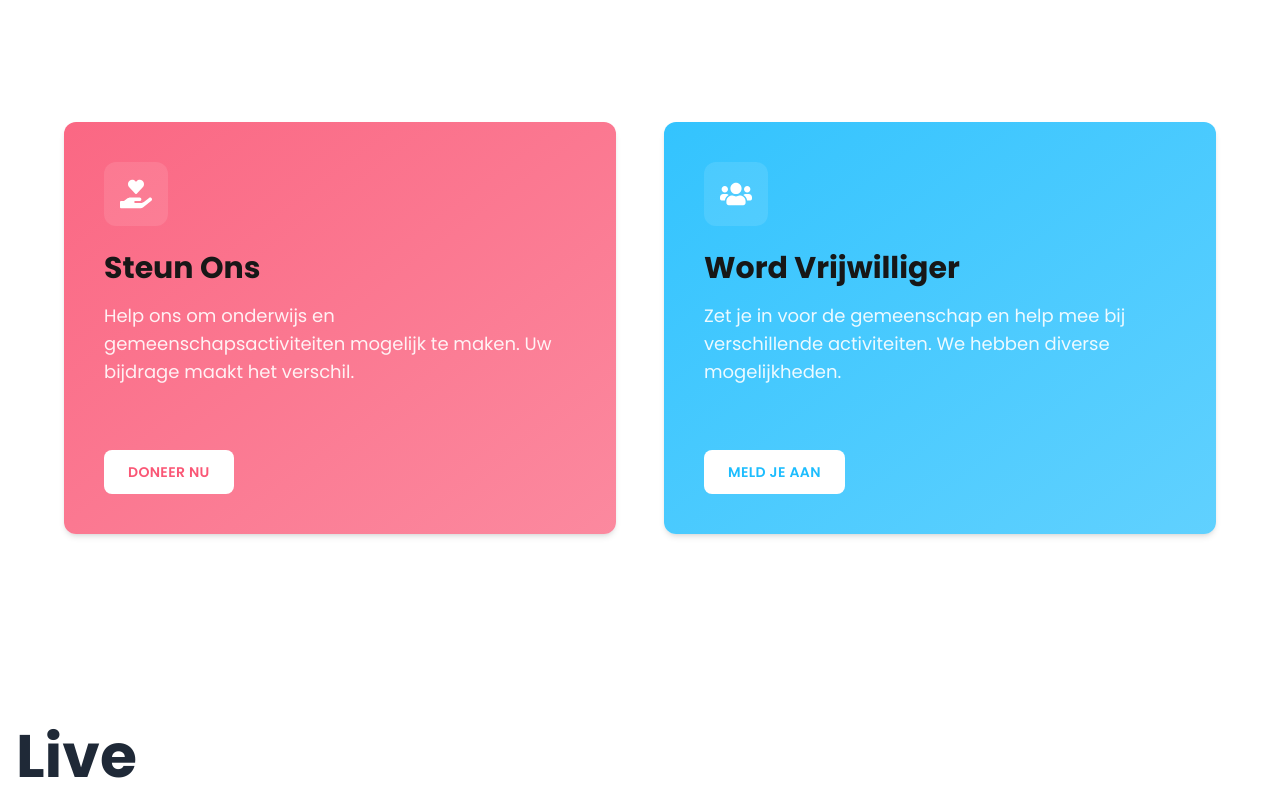
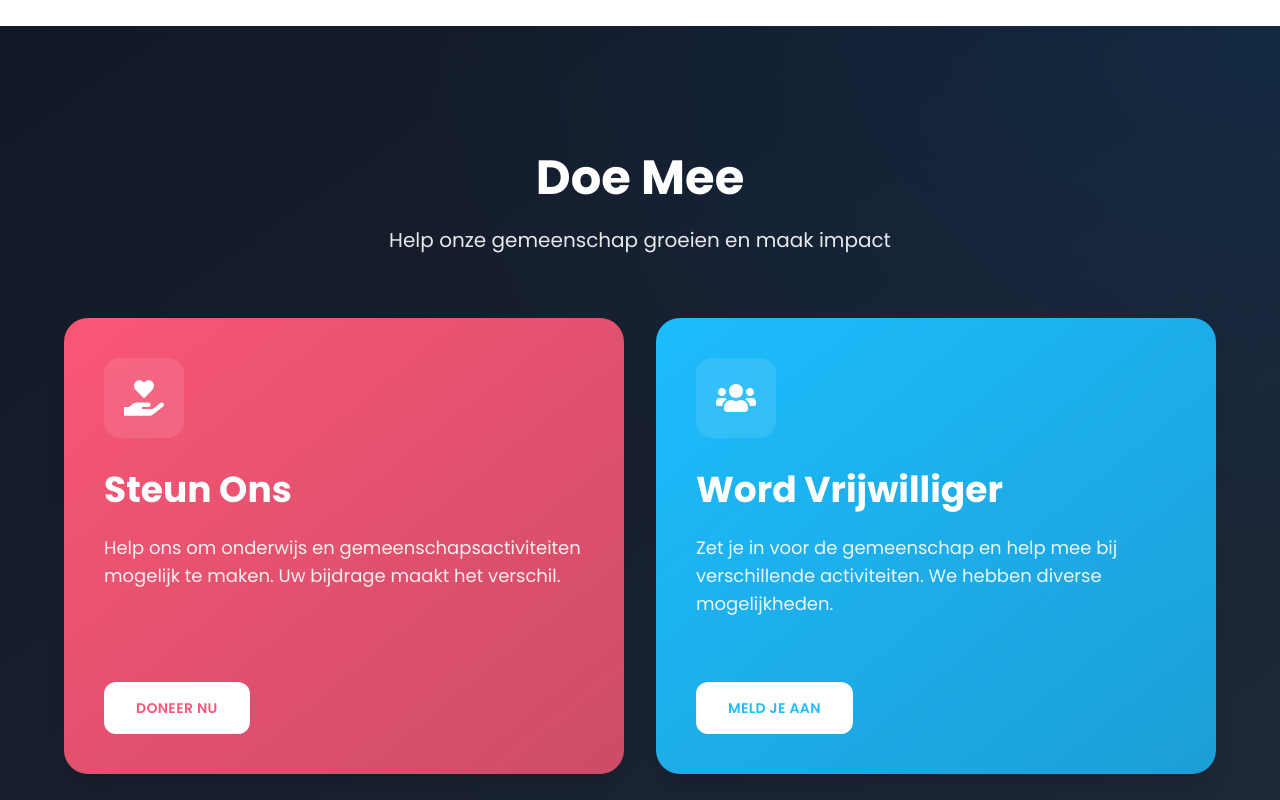
Before and after one commit to nabil-ziani/de-kroon, a Next.js app: page / in a window 1280 px wide. Shown: the part 2640-3440 px from the top of the page. Built offline with nearby package versions, Linux system fonts and the light colour scheme.

Commit message:
style cta

```diff
--- a/components/cta-section.tsx
+++ b/components/cta-section.tsx
@@ -3,18 +3,46 @@ import { FaHandHoldingHeart, FaUsers } from 'react-icons/fa';
 
 export default function CTASection() {
     return (
-        <section className="py-24 bg-white">
-            <div className="container mx-auto px-4">
+        <section className="relative py-32 overflow-hidden">
+            {/* Top Wave */}
+            <div className="absolute top-0 left-0 right-0 w-[102%] -ml-[1%]">
+                <svg className="w-full h-24" viewBox="0 0 1440 100" fill="none" xmlns="http://www.w3.org/2000/svg" preserveAspectRatio="none">
+                    <path d="M0 100L60 94.5C120 89 240 78 360 73C480 68 600 68.5 720 78.5C840 89 960 111 1080 116.5C1200 121.5 1320 111 1380 105.5L1440 100V0H1380C1320 0 1200 0 1080 0C960 0 840 0 720 0C600 0 480 0 360 0C240 0 120 0 60 0H0V100Z" fill="white"/>
+                </svg>
+            </div>
+
+            {/* Background with gradient */}
+            <div className="absolute inset-0 bg-gradient-to-br from-gray-900 to-gray-800">
+                <div className="absolute inset-0 opacity-30 mix-blend-soft-light bg-[radial-gradient(at_top_right,_#1dbffe_0%,_transparent_50%)]" />
+            </div>
+
+            {/* Bottom Wave */}
+            <div className="absolute bottom-0 left-0 right-0 w-[102%] -ml-[1%]">
+                <svg className="w-full h-24 -mb-px" viewBox="0 0 1440 100" fill="none" xmlns="http://www.w3.org/2000/svg" preserveAspectRatio="none">
+                    <path d="M0 48.5129L60 54.0129C120 59.5129 240 70.5129 360 75.5129C480 80.5129 600 80.0129 720 70.0129C840 59.5129 960 37.5129 1080 32.0129C1200 27.0129 1320 37.5129 1380 43.0129L1440 48.5129V100H1380C1320 100 1200 100 1080 100C960 100 840 100 720 100C600 100 480 100 360 100C240 100 120 100 60 100H0V48.5129Z" fill="white" />
+                </svg>
+            </div>
+
+            <div className="container mx-auto px-4 relative z-10">
                 <div className="max-w-6xl mx-auto">
-                    <div className="grid md:grid-cols-2 gap-12">
+                    <div className="text-center mb-16">
+                        <h2 className="text-5xl font-bold text-white mb-6">
+                            Doe Mee
+                        </h2>
+                        <p className="text-xl text-white/90 max-w-2xl mx-auto">
+                            Help onze gemeenschap groeien en maak impact
+                        </p>
+                    </div>
+
+                    <div className="grid md:grid-cols-2 gap-8">
                         {/* Donatie CTA */}
-                        <div className="bg-gradient-to-br from-girl/90 to-girl/70 p-10 rounded-xl shadow-md hover:shadow-xl transition-all duration-300 hover:-translate-y-1">
+                        <div className="bg-gradient-to-br from-girl to-girl/80 p-10 rounded-3xl shadow-xl hover:shadow-2xl transition-all duration-300 hover:-translate-y-1 group">
                             <div className="flex flex-col h-full">
                                 <div className="mb-8">
-                                    <div className="flex-shrink-0 w-16 h-16 bg-white/10 rounded-xl flex items-center justify-center mb-6">
-                                        <FaHandHoldingHeart className="w-8 h-8 text-white" />
+                                    <div className="flex-shrink-0 w-20 h-20 bg-white/10 rounded-2xl flex items-center justify-center mb-8 group-hover:scale-110 transition-transform duration-300">
+                                        <FaHandHoldingHeart className="w-10 h-10 text-white" />
                                     </div>
-                                    <h3 className="text-3xl font-bold mb-4">
+                                    <h3 className="text-4xl font-bold text-white mb-6">
                                         Steun Ons
                                     </h3>
                                     <p className="text-lg text-white/90 mb-8">
@@ -25,7 +53,7 @@ export default function CTASection() {
                                 <div className="mt-auto">
                                     <Link
                                         href="/donatie"
-                                        className="inline-flex items-center bg-white text-girl px-6 py-3 rounded-lg font-semibold hover:bg-opacity-90 transition-colors uppercase tracking-wide text-sm"
+                                        className="inline-flex items-center bg-white text-girl px-8 py-4 rounded-xl font-semibold hover:bg-opacity-90 transition-colors uppercase tracking-wide text-sm group-hover:scale-105 transform transition-transform duration-300"
                                     >
                                         Doneer nu
                                     </Link>
@@ -34,13 +62,13 @@ export default function CTASection() {
                         </div>
 
                         {/* Vrijwilliger CTA */}
-                        <div className="bg-gradient-to-br from-boy/90 to-boy/70 p-10 rounded-xl shadow-md hover:shadow-xl transition-all duration-300 hover:-translate-y-1">
+                        <div className="bg-gradient-to-br from-boy to-boy/80 p-10 rounded-3xl shadow-xl hover:shadow-2xl transition-all duration-300 hover:-translate-y-1 group">
                             <div className="flex flex-col h-full">
                                 <div className="mb-8">
-                                    <div className="flex-shrink-0 w-16 h-16 bg-white/10 rounded-xl flex items-center justify-center mb-6">
-                                        <FaUsers className="w-8 h-8 text-white" />
+                                    <div className="flex-shrink-0 w-20 h-20 bg-white/10 rounded-2xl flex items-center justify-center mb-8 group-hover:scale-110 transition-transform duration-300">
+                                        <FaUsers className="w-10 h-10 text-white" />
                                     </div>
-                                    <h3 className="text-3xl font-bold mb-4">
+                                    <h3 className="text-4xl font-bold text-white mb-6">
                                         Word Vrijwilliger
                                     </h3>
                                     <p className="text-lg text-white/90 mb-8">
@@ -51,7 +79,7 @@ export default function CTASection() {
                                 <div className="mt-auto">
                                     <Link
                                         href="mailto:info@kidskroon.be"
-                                        className="inline-flex items-center bg-white text-boy px-6 py-3 rounded-lg font-semibold hover:bg-opacity-90 transition-colors uppercase tracking-wide text-sm"
+                                        className="inline-flex items-center bg-white text-boy px-8 py-4 rounded-xl font-semibold hover:bg-opacity-90 transition-colors uppercase tracking-wide text-sm group-hover:scale-105 transform transition-transform duration-300"
                                     >
                                         Meld je aan
                                     </Link>
```
Also changed, not shown: app/page.tsx (+0 -16 lines).
